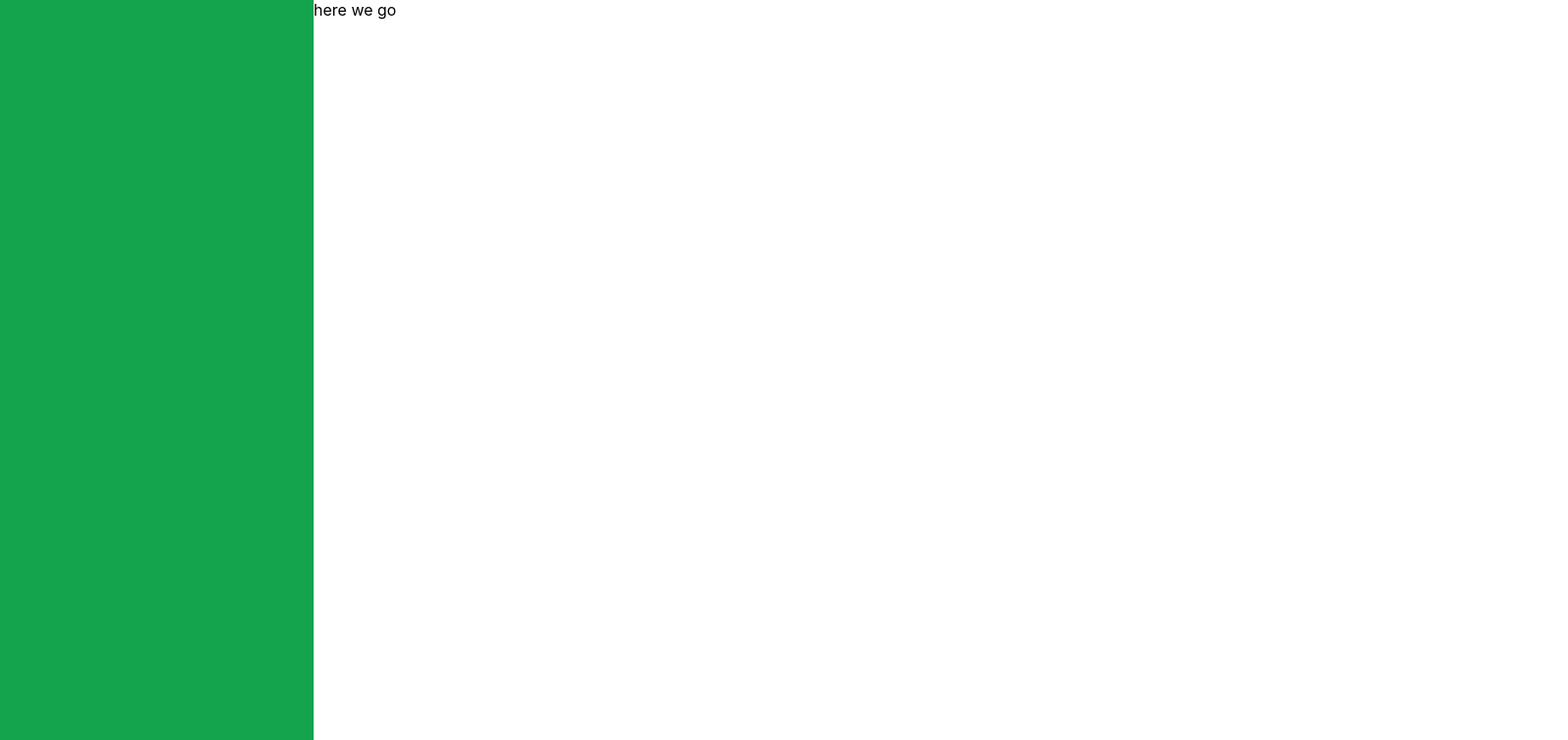
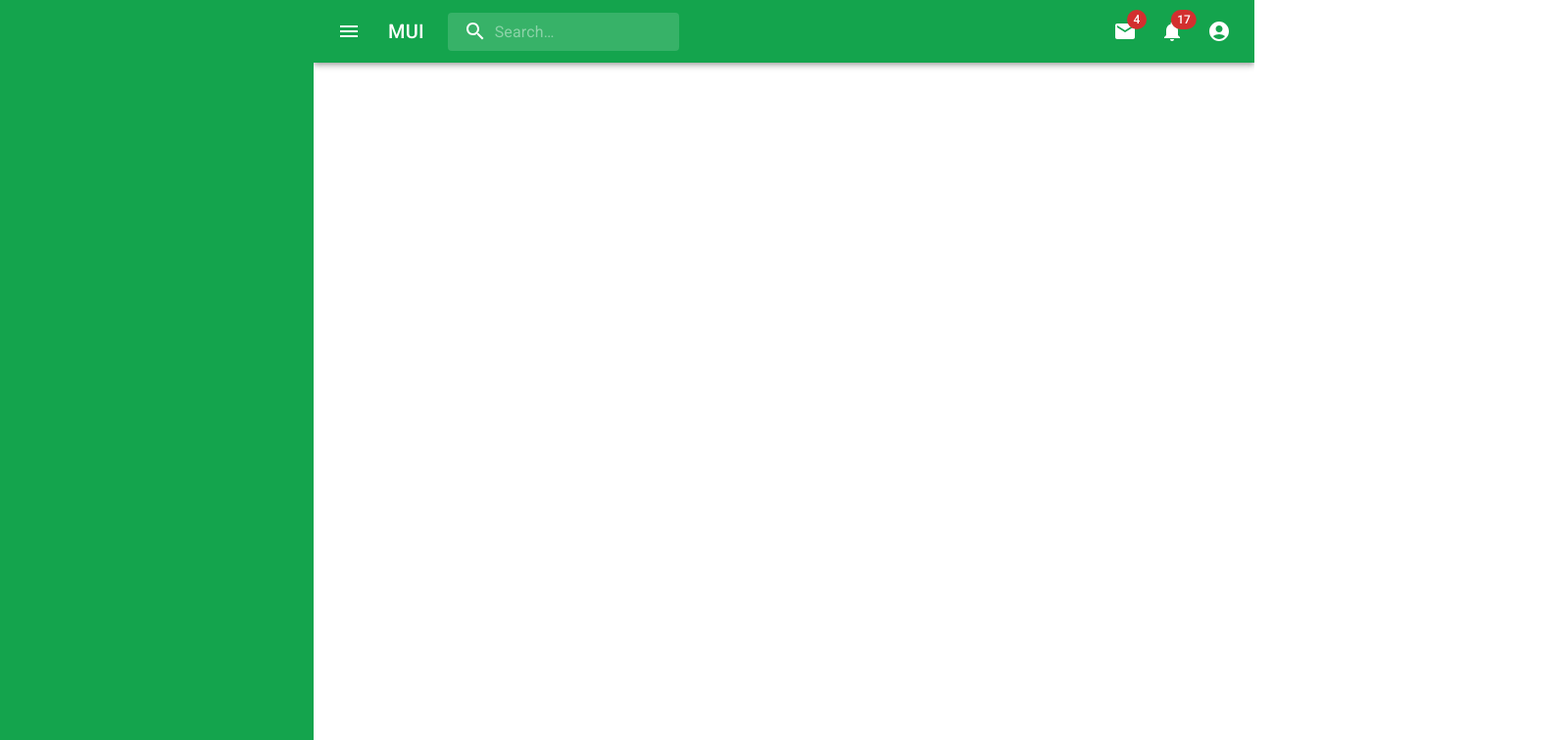
Before and after one commit to imt-eiaz/React_app_Material_UI_complete_mui_system_template, a React (Create React App) app: page / in a window 1280 px wide. Shown: the top 756 px of the page at 98% size, 1600 px wide, since content can reach past the window. Built offline with nearby package versions, Linux system fonts and the light colour scheme.

Commit message:
To Creaete App Bar again

```diff
--- a/src/App/App.js
+++ b/src/App/App.js
@@ -2,6 +2,8 @@
 import "./App.css";
 import SideMenu from "../components/SideMenu";
 import { makeStyles } from "@mui/styles";
+import Header from "../components/Header";
+import { CssBaseline } from "@mui/material";
 
 const useStyles = makeStyles({
   appMain: {
@@ -15,7 +17,10 @@
   return (
     <>
       <SideMenu />
-      <div className={classes.appMain}>here we go </div>
+      <div className={classes.appMain}>
+        <Header />
+      </div>
+      <CssBaseline />
     </>
   );
 }
--- a/src/components/Header.js
+++ b/src/components/Header.js
@@ -1,5 +1,256 @@
-import React from "react";
+import * as React from "react";
+import { styled, alpha } from "@mui/material/styles";
+import AppBar from "@mui/material/AppBar";
+import Box from "@mui/material/Box";
+import Toolbar from "@mui/material/Toolbar";
+import IconButton from "@mui/material/IconButton";
+import Typography from "@mui/material/Typography";
+import InputBase from "@mui/material/InputBase";
+import Badge from "@mui/material/Badge";
+import MenuItem from "@mui/material/MenuItem";
+import Menu from "@mui/material/Menu";
+import MenuIcon from "@mui/icons-material/Menu";
+import SearchIcon from "@mui/icons-material/Search";
+import AccountCircle from "@mui/icons-material/AccountCircle";
+import MailIcon from "@mui/icons-material/Mail";
+import NotificationsIcon from "@mui/icons-material/Notifications";
+import MoreIcon from "@mui/icons-material/MoreVert";
+import { createTheme, ThemeProvider } from "@mui/material/styles";
 
-export default function Header() {
-  return <div></div>;
+const Search = styled("div")(({ theme }) => ({
+  position: "relative",
+  borderRadius: theme.shape.borderRadius,
+  backgroundColor: alpha(theme.palette.common.white, 0.15),
+  "&:hover": {
+    backgroundColor: alpha(theme.palette.common.white, 0.25),
+  },
+  marginRight: theme.spacing(2),
+  marginLeft: 0,
+  width: "100%",
+  [theme.breakpoints.up("sm")]: {
+    marginLeft: theme.spacing(3),
+    width: "auto",
+  },
+}));
+
+const SearchIconWrapper = styled("div")(({ theme }) => ({
+  padding: theme.spacing(0, 2),
+  height: "100%",
+  position: "absolute",
+  pointerEvents: "none",
+  display: "flex",
+  alignItems: "center",
+  justifyContent: "center",
+}));
+
+const StyledInputBase = styled(InputBase)(({ theme }) => ({
+  color: "inherit",
+  "& .MuiInputBase-input": {
+    padding: theme.spacing(1, 1, 1, 0),
+    // vertical padding + font size from searchIcon
+    paddingLeft: `calc(1em + ${theme.spacing(4)})`,
+    transition: theme.transitions.create("width"),
+    width: "100%",
+    [theme.breakpoints.up("md")]: {
+      width: "20ch",
+    },
+  },
+}));
+
+export default function PrimarySearchAppBar() {
+  const [anchorEl, setAnchorEl] = React.useState(null);
+  const [mobileMoreAnchorEl, setMobileMoreAnchorEl] = React.useState(null);
+
+  const isMenuOpen = Boolean(anchorEl);
+  const isMobileMenuOpen = Boolean(mobileMoreAnchorEl);
+
+  const handleProfileMenuOpen = (event) => {
+    setAnchorEl(event.currentTarget);
+  };
+
+  const handleMobileMenuClose = () => {
+    setMobileMoreAnchorEl(null);
+  };
+
+  const handleMenuClose = () => {
+    setAnchorEl(null);
+    handleMobileMenuClose();
+  };
+
+  const handleMobileMenuOpen = (event) => {
+    setMobileMoreAnchorEl(event.currentTarget);
+  };
+
+  const menuId = "primary-search-account-menu";
+  const renderMenu = (
+    <Menu
+      anchorEl={anchorEl}
+      anchorOrigin={{
+        vertical: "top",
+        horizontal: "right",
+      }}
+      id={menuId}
+      keepMounted
+      transformOrigin={{
+        vertical: "top",
+        horizontal: "right",
+      }}
+      open={isMenuOpen}
+      onClose={handleMenuClose}
+    >
+      <MenuItem onClick={handleMenuClose}>Profile</MenuItem>
+      <MenuItem onClick={handleMenuClose}>My account</MenuItem>
+    </Menu>
+  );
+
+  const mobileMenuId = "primary-search-account-menu-mobile";
+  const renderMobileMenu = (
+    <Menu
+      anchorEl={mobileMoreAnchorEl}
+      anchorOrigin={{
+        vertical: "top",
+        horizontal: "right",
+      }}
+      id={mobileMenuId}
+      keepMounted
+      transformOrigin={{
+        vertical: "top",
+        horizontal: "right",
+      }}
+      open={isMobileMenuOpen}
+      onClose={handleMobileMenuClose}
+    >
+      <MenuItem>
+        <IconButton size="large" aria-label="show 4 new mails" color="inherit">
+          <Badge badgeContent={4} color="error">
+            <MailIcon />
+          </Badge>
+        </IconButton>
+        <p>Messages</p>
+      </MenuItem>
+      <MenuItem>
+        <IconButton
+          size="large"
+          aria-label="show 17 new notifications"
+          color="inherit"
+        >
+          <Badge badgeContent={17} color="error">
+            <NotificationsIcon />
+          </Badge>
+        </IconButton>
+        <p>Notifications</p>
+      </MenuItem>
+      <MenuItem onClick={handleProfileMenuOpen}>
+        <IconButton
+          size="large"
+          aria-label="account of current user"
+          aria-controls="primary-search-account-menu"
+          aria-haspopup="true"
+          color="inherit"
+        >
+          <AccountCircle />
+        </IconButton>
+        <p>Profile</p>
+      </MenuItem>
+    </Menu>
+  );
+
+  const theme = createTheme({
+    components: {
+      // Name of the component
+      MuiAppBar: {
+        styleOverrides: {
+          // Name of the slot
+          root: {
+            // Some CSS
+            //   fontSize: "1rem",
+            backgroundColor: "#14A44D",
+          },
+        },
+      },
+    },
+  });
+
+  return (
+    <ThemeProvider theme={theme}>
+      <Box sx={{ flexGrow: 1 }}>
+        <AppBar position="static">
+          <Toolbar>
+            <IconButton
+              size="large"
+              edge="start"
+              color="inherit"
+              aria-label="open drawer"
+              sx={{ mr: 2 }}
+            >
+              <MenuIcon />
+            </IconButton>
+            <Typography
+              variant="h6"
+              noWrap
+              component="div"
+              sx={{ display: { xs: "none", sm: "block" } }}
+            >
+              MUI
+            </Typography>
+            <Search>
+              <SearchIconWrapper>
+                <SearchIcon />
+              </SearchIconWrapper>
+              <StyledInputBase
+                placeholder="Search…"
+                inputProps={{ "aria-label": "search" }}
+              />
+            </Search>
+            <Box sx={{ flexGrow: 1 }} />
+            <Box sx={{ display: { xs: "none", md: "flex" } }}>
+              <IconButton
+                size="large"
+                aria-label="show 4 new mails"
+                color="inherit"
+              >
+                <Badge badgeContent={4} color="error">
+                  <MailIcon />
+                </Badge>
+              </IconButton>
+              <IconButton
+                size="large"
+                aria-label="show 17 new notifications"
+                color="inherit"
+              >
+                <Badge badgeContent={17} color="error">
+                  <NotificationsIcon />
+                </Badge>
+              </IconButton>
+              <IconButton
+                size="large"
+                edge="end"
+                aria-label="account of current user"
+                aria-controls={menuId}
+                aria-haspopup="true"
+                onClick={handleProfileMenuOpen}
+                color="inherit"
+              >
+                <AccountCircle />
+              </IconButton>
+            </Box>
+            <Box sx={{ display: { xs: "flex", md: "none" } }}>
+              <IconButton
+                size="large"
+                aria-label="show more"
+                aria-controls={mobileMenuId}
+                aria-haspopup="true"
+                onClick={handleMobileMenuOpen}
+                color="inherit"
+              >
+                <MoreIcon />
+              </IconButton>
+            </Box>
+          </Toolbar>
+        </AppBar>
+        {renderMobileMenu}
+        {renderMenu}
+      </Box>
+    </ThemeProvider>
+  );
 }
```
Also changed, not shown: 1 other file (tests, documents, lock files or other folders).
